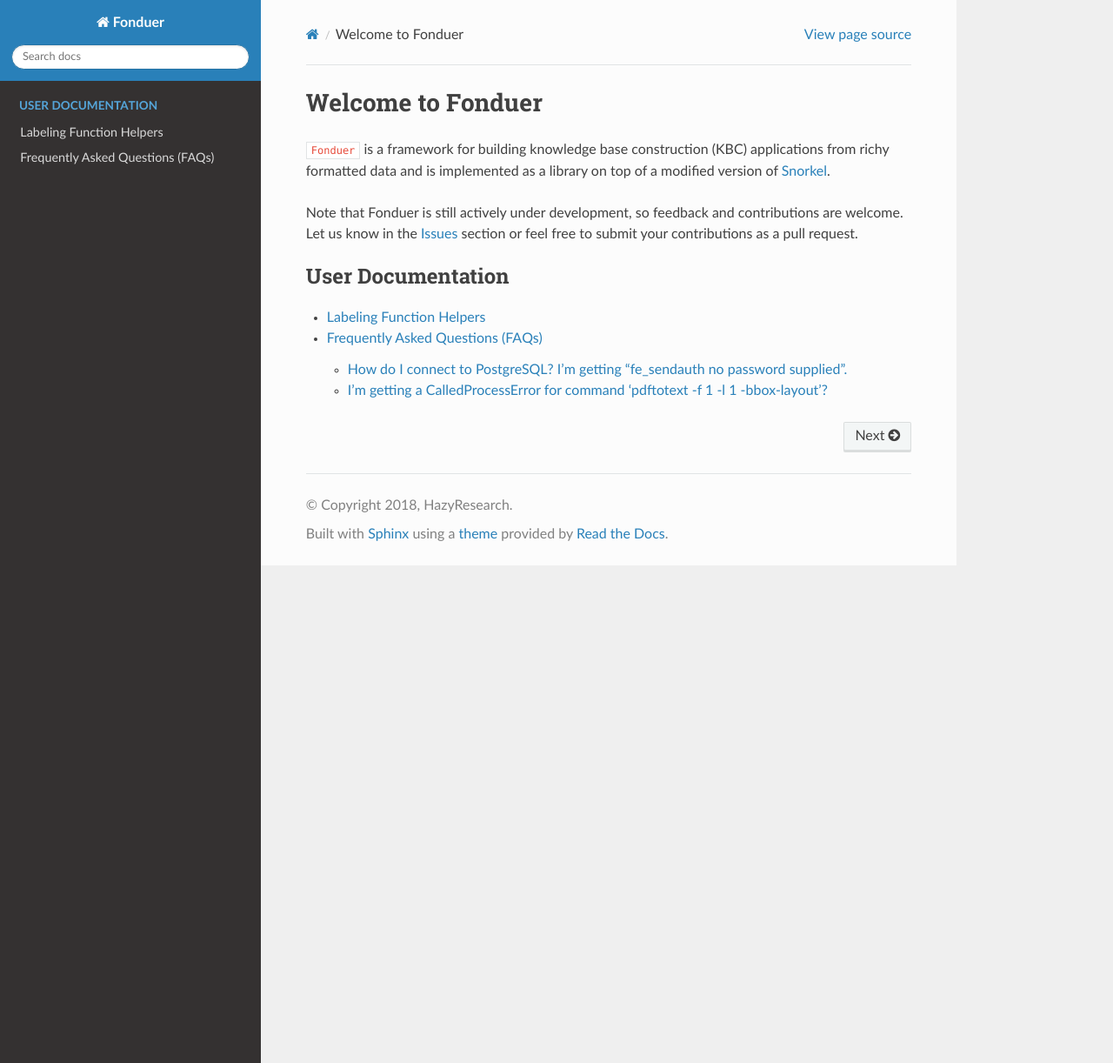
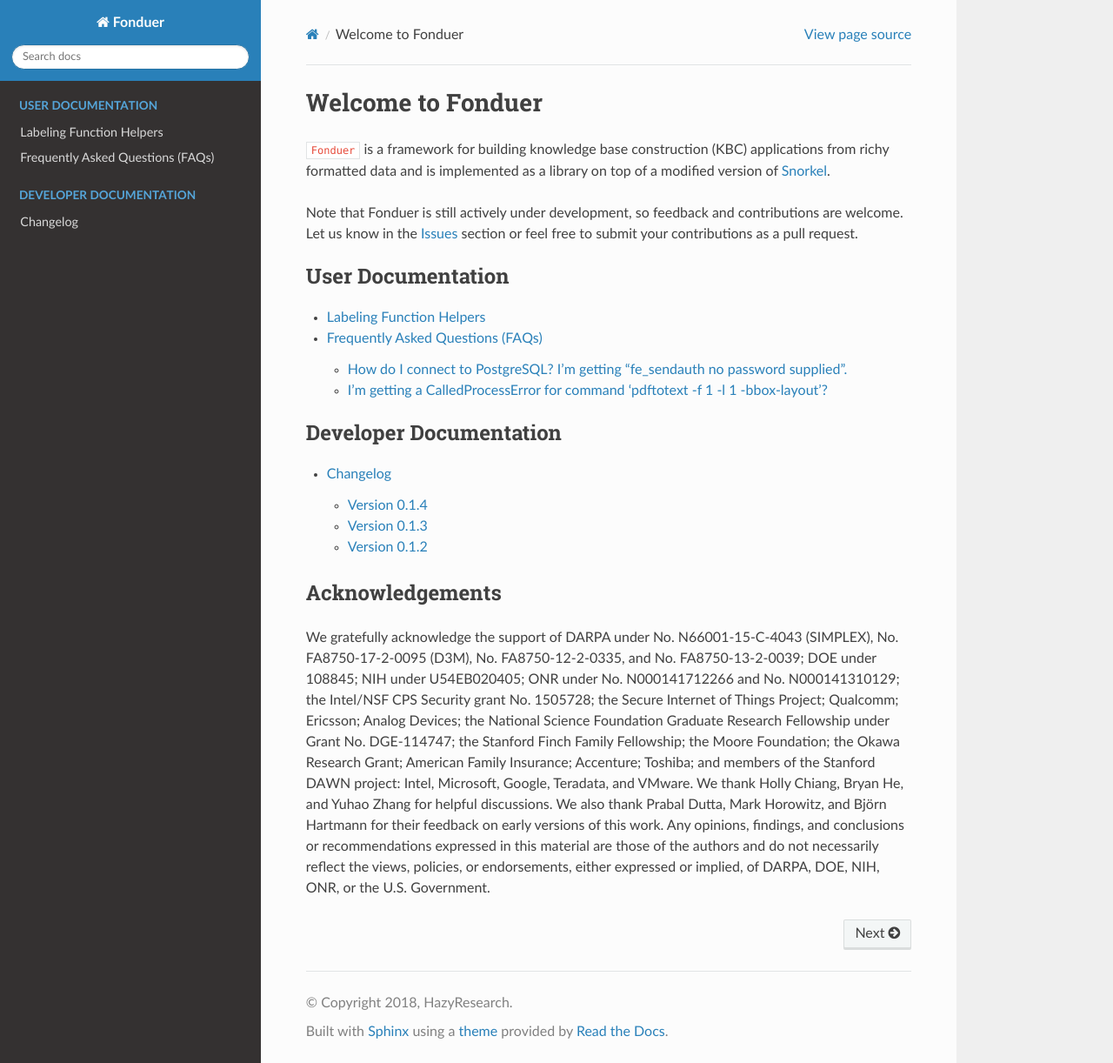
Before and after one commit to HazyResearch/fonduer, a Sphinx documentation site: the page built from docs/index.rst, in a window 1280 px wide and 1222 px high. Shown: the whole window at 87% size. Built offline with Sphinx 7.4.7 and the Read the Docs theme 2.0.0, drawn with Linux system fonts in a browser that asks for light colours.

Commit message:
Add changelog and acks

```diff
--- /dev/null
+++ b/docs/changelog.rst
@@ -0,0 +1,4 @@
+Changelog
+=========
+
+.. include:: ../CHANGELOG.rst
--- a/docs/conf.py
+++ b/docs/conf.py
@@ -20,6 +20,7 @@
 # See: http://blog.rtwilson.com/how-to-make-your-sphinx-documentation-compile-with-readthedocs-when-youre-using-numpy-and-scipy/
 import mock
 MOCK_MODULES = [
+    'future',
     'matplotlib',
     'matplotlib.pyplot',
     'nltk',
@@ -39,11 +40,19 @@
     'spacy.deprecated',
     'sparse',
     'sparse.csr_matrix',
+    'sqlalchemy',
+    'sqlalchemy.dialects',
+    'sqlalchemy.engine',
+    'sqlalchemy.ext',
+    'sqlalchemy.ext.declarative',
+    'sqlalchemy.orm',
+    'sqlalchemy.sql',
+    'sqlalchemy.types',
     'tensorflow',
     'tensorflow.contrib.rnn',
 ]
 for mod_name in MOCK_MODULES:
-    sys.modules[mod_name] = mock.Mock()
+    sys.modules[mod_name] = mock.MagicMock()
 
 # -- Project information -----------------------------------------------------
 
--- a/docs/index.rst
+++ b/docs/index.rst
@@ -23,3 +23,31 @@
 
    lf_helpers
    faqs
+
+
+.. toctree::
+   :maxdepth: 2
+   :caption: Developer Documentation
+
+   changelog
+
+
+Acknowledgements
+----------------
+
+We gratefully acknowledge the support of DARPA under No. N66001-15-C-4043
+(SIMPLEX), No. FA8750-17-2-0095 (D3M), No. FA8750-12-2-0335, and No.
+FA8750-13-2-0039; DOE under 108845; NIH under U54EB020405; ONR under No.
+N000141712266 and No. N000141310129; the Intel/NSF CPS Security grant No.
+1505728; the Secure Internet of Things Project; Qualcomm; Ericsson; Analog
+Devices; the National Science Foundation Graduate Research Fellowship under
+Grant No. DGE-114747; the Stanford Finch Family Fellowship; the Moore
+Foundation; the Okawa Research Grant; American Family Insurance; Accenture;
+Toshiba; and members of the Stanford DAWN project: Intel, Microsoft, Google,
+Teradata, and VMware. We thank Holly Chiang, Bryan He, and Yuhao Zhang for
+helpful discussions. We also thank Prabal Dutta, Mark Horowitz, and Björn
+Hartmann for their feedback on early versions of this work. Any opinions,
+findings, and conclusions or recommendations expressed in this material are
+those of the authors and do not necessarily reflect the views, policies, or
+endorsements, either expressed or implied, of DARPA, DOE, NIH, ONR, or the U.S.
+Government.
```
Also changed, not shown: CHANGELOG.rst (added, +24 -0 lines).
